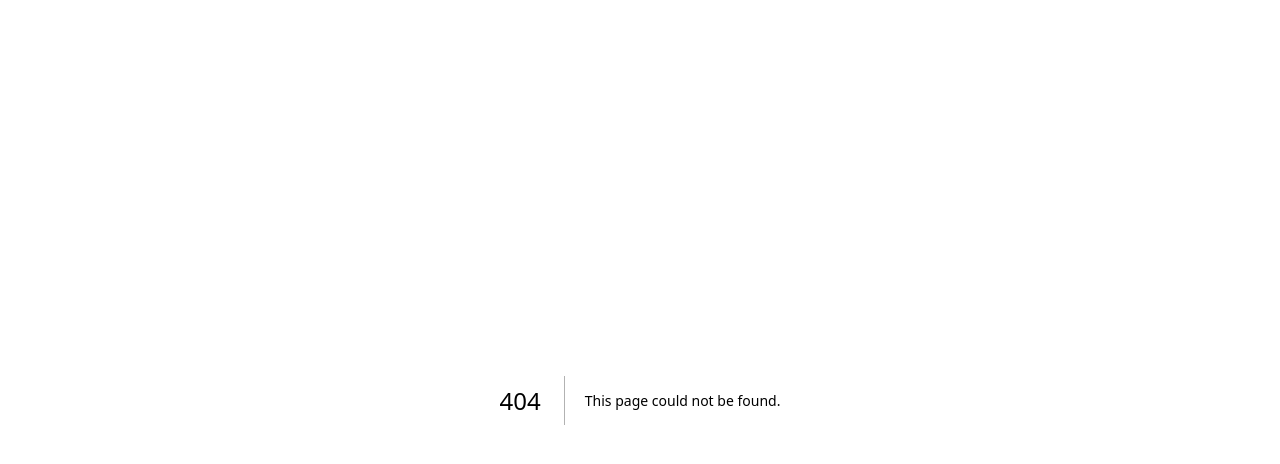
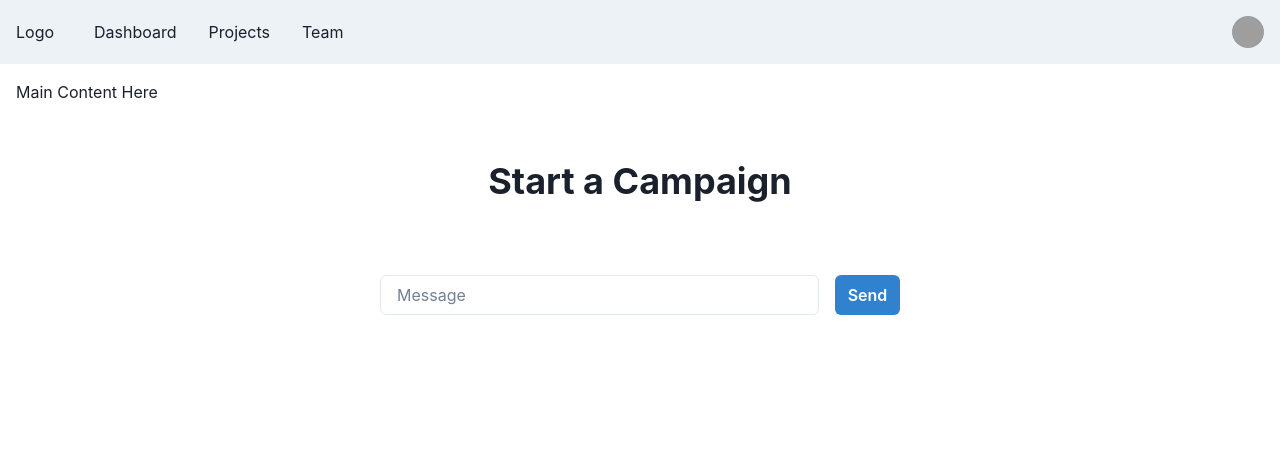
Before and after one commit to cfgblr2023/Team-18, a Next.js app in the folder web/: page /fundraiser in a window 1280 px wide. Before the commit this address had no page. Shown: the top 464 px of the page. Built offline with nearby package versions, Linux system fonts and the light colour scheme; grey boxes are pictures that could not be loaded.

Commit message:
feat: fundraiser

```diff
--- /dev/null
+++ b/web/app/fundraiser/page.js
@@ -0,0 +1,74 @@
+"use client"
+import { useState } from 'react';
+import {
+    Box, HStack, Heading, Input, VStack, Text, Button,
+} from '@chakra-ui/react'
+
+import NavLoggedin from '../../components/NavLoggedin'
+
+const fund = () => {
+    const [search, setSearch] = useState('');
+    const [data, setData] = useState('');
+
+    const handleSearch = () => {
+        if (search === '') {
+            alert('Please enter a message');
+            return;
+        }
+
+        console.log(search);
+
+        // post /sms
+        // body: { message: search }
+
+        fetch(`http://localhost:8080/sms`, {
+            method: 'POST',
+            headers: {
+                'Content-Type': 'application/json',
+            },
+            body: JSON.stringify({ message: search, to: '+918431112350' }),
+        }).then((res) => res.json())
+            .then((data) => {
+                setData(data);
+                console.log(data);
+            })
+            .catch((err) => {
+                console.log(err);
+            });
+
+    };
+
+    return (
+        <>
+            <NavLoggedin />
+            <VStack spacing={8} align="center" p={10}>
+                <Heading>Start a Campaign</Heading>
+                <HStack
+                    w="50%"
+
+                    p={10}>
+                    <Input
+                        placeholder="Message"
+                        value={search}
+                        onChange={(e) => setSearch(e.target.value)}
+                    />
+                    <Button
+                        colorScheme="blue"
+                        size="md"
+                        ml={2}
+                        onClick={() => {
+                            console.log('Search');
+                            handleSearch();
+                        }}
+                    >
+                        Send
+                    </Button>
+                </HStack>
+
+
+            </VStack>
+        </>
+    );
+};
+
+export default fund;
```
